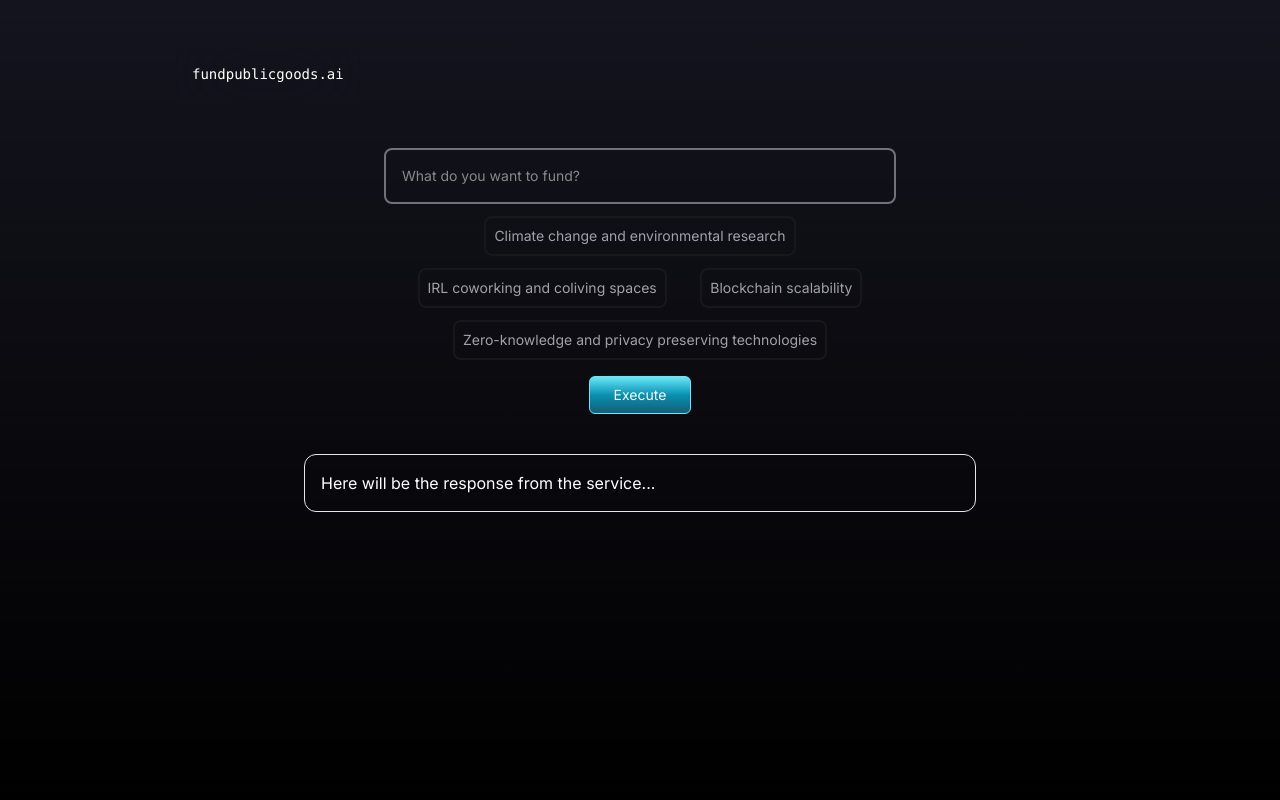
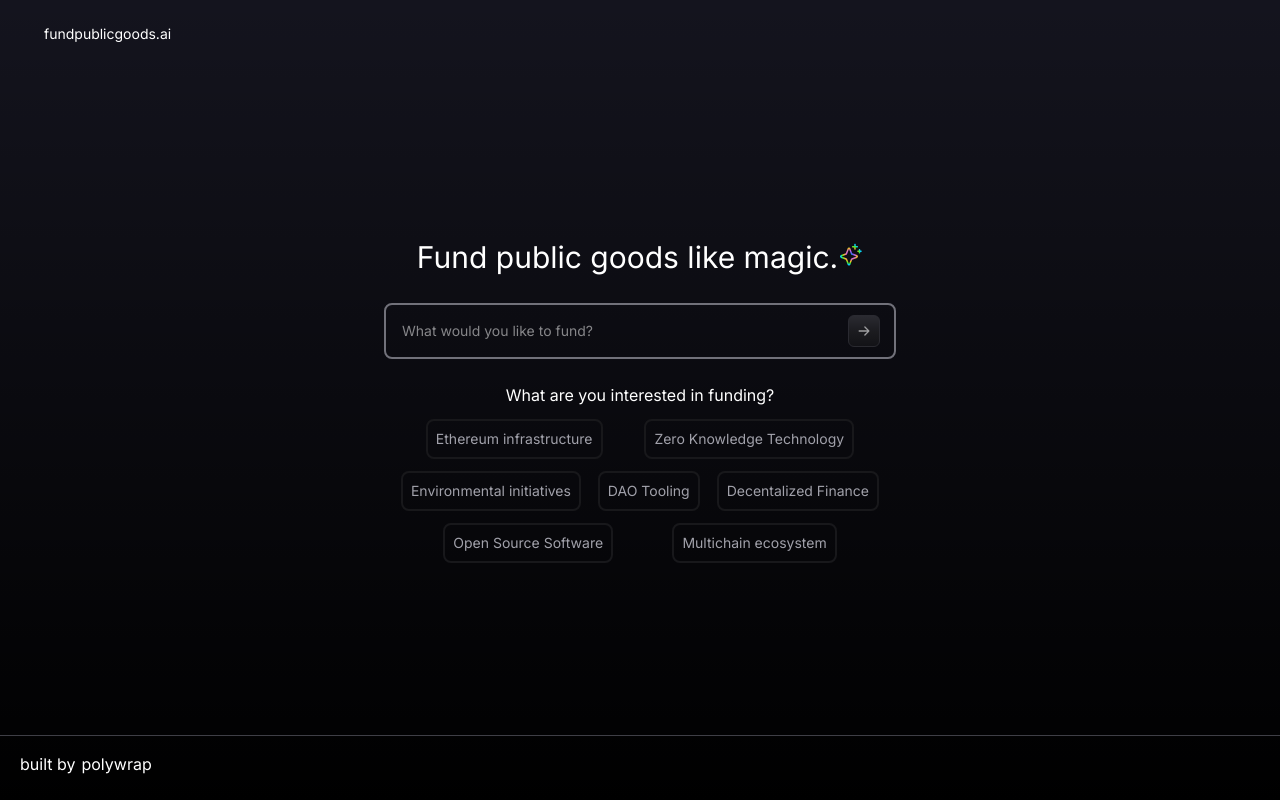
Before and after one commit to agentcoinorg/fundpublicgoods, a Next.js app in the folder web/: page / in a window 1280 px wide. Built offline with nearby package versions, Linux system fonts and the light colour scheme.

Commit message:
chore: improved layout & initial page based on designs

```diff
--- a/web/app/layout.tsx
+++ b/web/app/layout.tsx
@@ -1,22 +1,51 @@
-import type { Metadata } from 'next'
-import { Inter } from 'next/font/google'
-import './globals.css'
+import type { Metadata } from "next";
+import { Inter } from "next/font/google";
+import "./globals.css";
 
-const inter = Inter({ subsets: ['latin'] })
+const inter = Inter({ subsets: ["latin"] });
 
 export const metadata: Metadata = {
-  title: 'fundpublicgoods.ai',
-  description: 'Fund Public Goods',
+  title: "fundpublicgoods.ai",
+  description: "Fund Public Goods",
+};
+
+function Header() {
+  return (
+    <div className="flex w-full justify-between text-sm p-6">
+      <p className="pl-5">fundpublicgoods.ai</p>
+    </div>
+  );
+}
+
+function Footer() {
+  return (
+    <footer className="flex flex-col w-full border-t border-zinc-700 pl-5 pt-4">
+      <div className="flex gap-x-1.5">
+        built by
+        <a href="https://polywrap.io" target="_blank" rel="noopener noreferrer">
+          polywrap
+        </a>
+      </div>
+    </footer>
+  );
 }
 
 export default function RootLayout({
   children,
 }: {
-  children: React.ReactNode
+  children: React.ReactNode;
 }) {
   return (
     <html lang="en">
-      <body className={inter.className}>{children}</body>
+      <body className={inter.className}>
+        <main className="flex h-screen flex-col items-center">
+          <Header />
+          <div className="flex flex-col items-center w-full h-5/6 justify-center">
+            {children}
+          </div>
+          <Footer />
+        </main>
+      </body>
     </html>
-  )
+  );
 }
--- a/web/app/page.tsx
+++ b/web/app/page.tsx
@@ -3,34 +3,6 @@ import Prompt from "@/components/Prompt";
 
 export default async function Home() {
   return (
-    <main className="flex min-h-screen flex-col items-center">
-      <div className="z-10 max-w-5xl w-full items-center justify-between font-mono text-sm lg:flex p-12">
-        <p className="fixed left-0 top-0 flex w-full justify-center pb-6 pt-8 backdrop-blur-2xl dark:from-inherit lg:static lg:w-auto lg:p-4">
-          fundpublicgoods.ai
-        </p>
-      </div>
-      <Prompt />
-      <div className="my-10 p-4 border rounded-xl max-w-2xl w-full">
-        <p>Here will be the response from the service...</p>
-      </div>
-      {/* <div className="fixed left-0 top-0 flex w-full justify-center pb-6 pt-8 backdrop-blur-2xl dark:from-inherit lg:static lg:w-auto  lg:rounded-xl lg:p-4">
-          <a
-            className="pointer-events-none flex place-items-center gap-2 p-8 lg:pointer-events-auto lg:p-0"
-            href="https://polywrap.io"
-            target="_blank"
-            rel="noopener noreferrer"
-          >
-            By{" "}
-            <Image
-              src="/polywrap-logo.png"
-              alt="Polywrap Logo"
-              className="dark:invert"
-              width={100}
-              height={24}
-              priority
-            />
-          </a>
-        </div> */}
-    </main>
-  );
+    <Prompt />
+  )
 }
--- /dev/null
+++ b/web/components/ChatInputButton.tsx
@@ -0,0 +1,36 @@
+import { ArrowRight } from "@phosphor-icons/react/dist/ssr";
+
+import Button from "@/components/Button";
+import LoadingCircle from "@/components/LoadingCircle";
+
+interface ChatInputButtonProps {
+  running: boolean;
+  message: string;
+  handleSend: () => void;
+}
+
+const ChatInputButton = ({
+  running,
+  message,
+  handleSend,
+}: ChatInputButtonProps) => {
+  return (
+    <>
+      {!running ? (
+        <Button
+          hierarchy="secondary"
+          onClick={handleSend}
+          disabled={message.length === 0}
+          className="!p-2"
+          type="submit"
+        >
+          <ArrowRight weight="bold" />
+        </Button>
+      ) : (
+        <LoadingCircle />
+      )}
+    </>
+  );
+};
+
+export default ChatInputButton;
--- /dev/null
+++ b/web/components/LoadingCircle.tsx
@@ -0,0 +1,42 @@
+import clsx from "clsx";
+
+interface LoadingCircleProps {
+  strokeWidth?: number;
+  className?: string;
+}
+
+const LoadingCircle = ({ strokeWidth = 12, className }: LoadingCircleProps) => {
+  return (
+    <div role="status">
+      <svg
+        aria-hidden="true"
+        className={clsx(
+          "flex h-4 w-4 animate-spin stroke-cyan-500 text-cyan-500/30",
+          className
+        )}
+        width="100"
+        height="100"
+        viewBox="0 0 100 100"
+        fill="none"
+        xmlns="http://www.w3.org/2000/svg"
+      >
+        <circle
+          stroke="currentColor"
+          cx="50.0002"
+          cy="50"
+          r="41.1985"
+          strokeWidth={strokeWidth}
+        />
+        <path
+          stroke="currentStroke"
+          d="M42.3604 9.50862C44.8362 9.04433 47.3901 8.80151 50.0007 8.80151C67.4385 8.80151 82.3459 19.6352 88.3594 34.939"
+          strokeWidth={strokeWidth}
+          strokeLinecap="round"
+        />
+      </svg>
+      <span className="sr-only">Loading...</span>
+    </div>
+  );
+};
+
+export default LoadingCircle;
--- a/web/components/Prompt.tsx
+++ b/web/components/Prompt.tsx
@@ -2,30 +2,51 @@
 
 import { ChangeEvent, useState } from "react";
 import TextField from "./TextField";
-import Button from "./Button";
+import ChatInputButton from "./ChatInputButton";
+import SparkleIcon from "@/public/sparkle-icon.svg";
+import Image from "next/image";
 
 export default function Prompt() {
   const [prompt, setPrompt] = useState<string>();
-  const [proposedActions, setProposedActions] = useState();
+  const [isWaiting, setIsWaiting] = useState(false);
 
   const sendPrompt = () => {};
 
   const suggestions = [
-    "Climate change and environmental research",
-    "IRL coworking and coliving spaces",
-    "Blockchain scalability",
-    "Zero-knowledge and privacy preserving technologies",
+    "Ethereum infrastructure",
+    "Zero Knowledge Technology",
+    "Environmental initiatives",
+    "DAO Tooling",
+    "Decentalized Finance",
+    "Open Source Software",
+    "Multichain ecosystem",
   ];
 
   return (
-    <>
     <div className="w-2/5">
+      <div className="flex flex-wrap w-full justify-center pb-7">
+        <div className="text-3xl">Fund public goods like magic.</div>
+        <div className="mt-1">
+          <Image alt="Sparkle" priority src={SparkleIcon} />
+        </div>
+      </div>
       <TextField
-          placeholder="What do you want to fund?"
+        placeholder="What would you like to fund?"
         onChange={(event: ChangeEvent<HTMLInputElement>) => {
           setPrompt(event.target.value);
         }}
+        onKeyDown={() => {}}
+        rightAdornment={
+          <ChatInputButton
+            running={isWaiting}
+            message={prompt || ""}
+            handleSend={sendPrompt}
           />
+        }
+      />
+      <div className="flex pt-6 justify-center">
+        What are you interested in funding?
+      </div>
       <div className="flex flex-wrap justify-evenly text-sm">
         {suggestions.map((suggestion, index) => (
           <div key={index}>
@@ -39,7 +60,5 @@ export default function Prompt() {
         ))}
       </div>
     </div>
-      <Button className="mt-4">Execute</Button>
-    </>
   );
 }
--- a/web/components/TextField.tsx
+++ b/web/components/TextField.tsx
@@ -25,6 +25,7 @@ interface TextFieldProps
   onChange?: (e: ChangeEvent<HTMLInputElement>) => void;
 }
 
+/* eslint-disable react/display-name */
 const TextField = forwardRef<HTMLInputElement, TextFieldProps>(({
   type = "input",
   leftAdornment,
--- a/web/package.json
+++ b/web/package.json
@@ -14,6 +14,7 @@
   },
   "dependencies": {
     "@headlessui/react": "^1.7.18",
+    "@phosphor-icons/react": "^2.0.15",
     "clsx": "^2.1.0",
     "next": "14.0.4",
     "react": "18.2.0",
```
Also changed, not shown: web/public/sparkle-icon.svg (added), 1 other file (tests, documents, lock files or other folders). Lines whose indentation alone changed are shown as unchanged.
